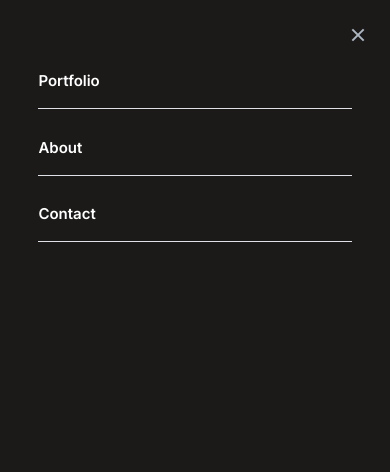
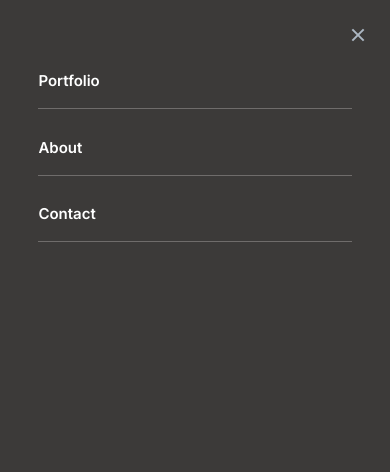
Before and after one commit to Mukumbuta/My-Portfolio-Website, a website: page index.html in a window 390 px wide. Both pictures are taken after a click on the element 357 px from the left and 30 px from the top of the page. Shown: the top 472 px of the page. Drawn offline with Linux system fonts and the light colour scheme.

Commit message:
fixed the background color on the mobile menu

```diff
--- a/styles/styles.css
+++ b/styles/styles.css
@@ -64,7 +64,9 @@ body {
   left: 0;
   top: 0;
   flex-direction: column;
-  background-color: #1c1a19;
+  background: #3C3A39;
+  mix-blend-mode: normal;
+  box-shadow: 0px 48px 48px rgba(37, 47, 137, 0.08);
   text-align: left;
   height: 100vh;
   width: 100%;
@@ -94,20 +96,20 @@ body {
 }
 
 @media (max-width: 768px) {
-  /* Turning the humburger menu to an X */
-  .toolbar.active .bar:nth-child(2) {
+/* Turning the humburger menu to an X */
+  .toolbar.active .bar:nth-child(2){
     opacity: 0;
   }
 
-  .toolbar.active .bar:nth-child(1) {
+  .toolbar.active .bar:nth-child(1){
     transform: translateY(7px) rotate(45deg);
   }
 
-  .toolbar.active .bar:nth-child(3) {
+  .toolbar.active .bar:nth-child(3){
     transform: translateY(-7px) rotate(-45deg);
   }
 
-  /* Positioning the menu on humburger click */
+  /* Positioning the menu on humburger click*/
   .desktop-navbar {
     position: relative;
   }
@@ -117,10 +119,30 @@ body {
     list-style: none;
   }
 
-  .actual-links {
+  .desktop-navbar-links .nav-links {
+    height: 20px;
+    font-family: "Inter", sans-serif;
+    font-style: normal;
+    font-weight: 600;
+    font-size: 15px;
+    line-height: 20px;
+    color: #fff;
+    padding-right: 32px;
+  }
+
+  .actual-links  {
     padding: 1rem 0;
-    border-bottom: 1px solid rgb(223, 225, 230);
+    border-bottom: 0.5px solid #6F6C6B;
   }
+
+  .links-helper {
+    font-weight: 700;
+    font-size: 32px;
+    line-height: 44px;
+    color: #FFF5E1;
+  }
+
+
 }
 
 /* Media queries */
@@ -140,17 +162,6 @@ body {
   .desktop-navbar .desktop-navbar-links {
     display: flex;
   }
-}
-
-.desktop-navbar-links a {
-  height: 20px;
-  font-family: "Inter", sans-serif;
-  font-style: normal;
-  font-weight: 600;
-  font-size: 15px;
-  line-height: 20px;
-  color: #fff;
-  padding-right: 32px;
 }
 
 .desktop-navbar-links a:link {
```
